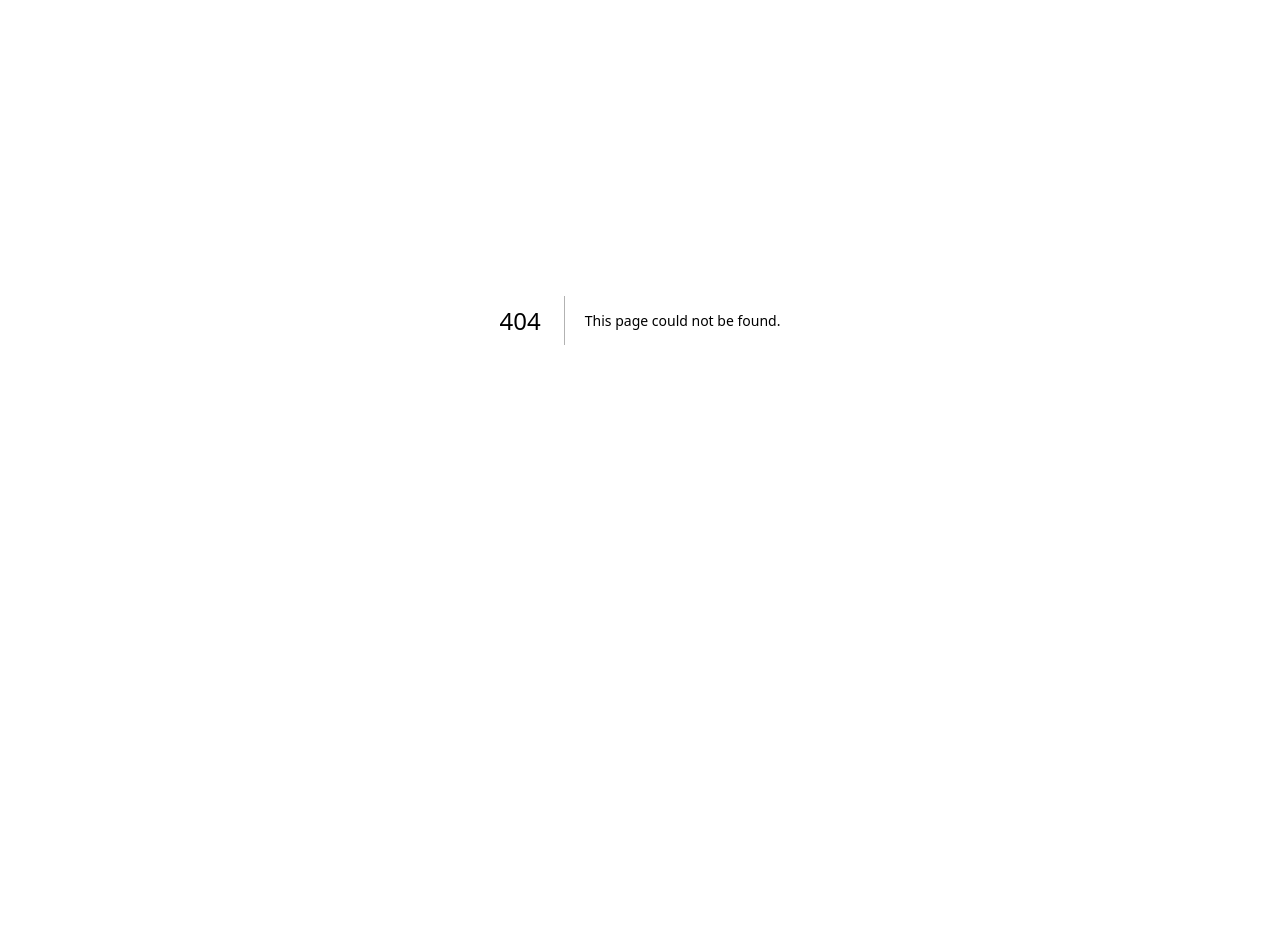
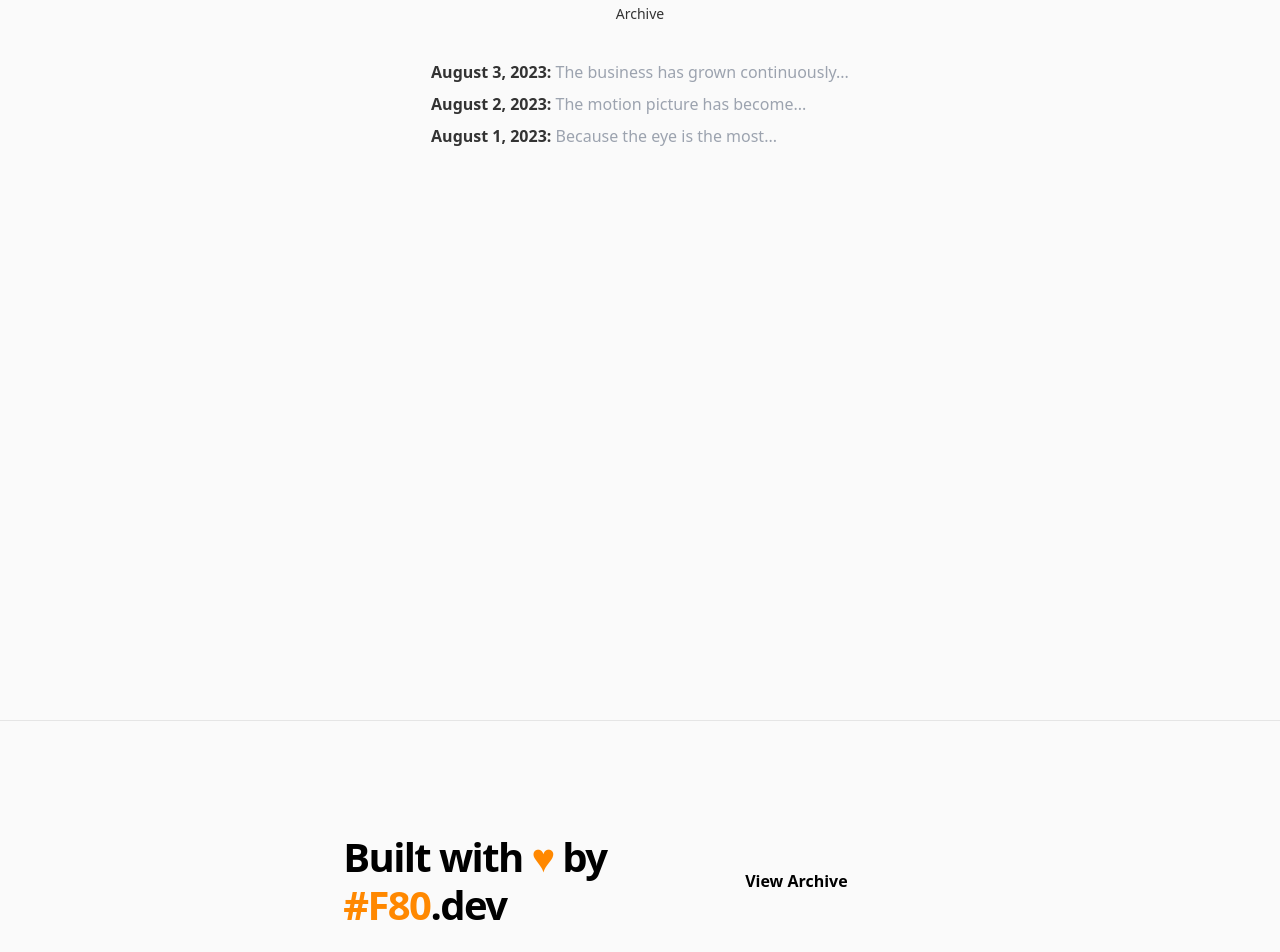
Before and after one commit to aidangarza/dqotd, a Next.js app: page /archive in a window 1280 px wide. Before the commit this address had no page. Shown: the part 80-1032 px from the top of the page. Before the commit the page ends 800 px from the top, so only its background shows below. Built offline with nearby package versions, Linux system fonts and the light colour scheme.

Commit message:
Populate footer, add Archive, and improve routing constants pattern

```diff
--- a/components/footer.tsx
+++ b/components/footer.tsx
@@ -1,5 +1,6 @@
 import Container from './container'
-import { EXAMPLE_PATH } from '../lib/constants'
+import { EXAMPLE_PATH, ROUTE_ARCHIVE } from '../lib/constants'
+import Link from 'next/link'
 
 const Footer = () => {
   return (
@@ -7,21 +8,23 @@ const Footer = () => {
       <Container>
         <div className="py-28 flex flex-col lg:flex-row items-center">
           <h3 className="text-4xl lg:text-[2.5rem] font-bold tracking-tighter leading-tight text-center lg:text-left mb-10 lg:mb-0 lg:pr-4 lg:w-1/2">
-            Statically Generated with Next.js.
+            Built with <span style={{ color: '#ff8800' }}>&hearts;</span> by{' '}
+            <a
+              href="https://www.f80.dev"
+              className="hover:underline"
+              target="_blank"
+            >
+              <span style={{ color: '#ff8800' }}>#F80</span>
+              .dev
+            </a>
           </h3>
           <div className="flex flex-col lg:flex-row justify-center items-center lg:pl-4 lg:w-1/2">
-            <a
-              href="https://nextjs.org/docs/basic-features/pages"
-              className="mx-3 bg-black hover:bg-white hover:text-black border border-black text-white font-bold py-3 px-12 lg:px-8 duration-200 transition-colors mb-6 lg:mb-0"
-            >
-              Read Documentation
-            </a>
-            <a
-              href={`https://github.com/vercel/next.js/tree/canary/examples/${EXAMPLE_PATH}`}
+            <Link
+              href={ROUTE_ARCHIVE}
               className="mx-3 font-bold hover:underline"
             >
-              View on GitHub
-            </a>
+              View Archive
+            </Link>
           </div>
         </div>
       </Container>
--- a/components/header.tsx
+++ b/components/header.tsx
@@ -1,12 +1,11 @@
 import Link from 'next/link'
 import { SITE_NAME } from '../lib/constants'
-import DateFormatter from './date-formatter'
 
 type Props = {
-  date: string
+  title?: React.ReactNode
 }
 
-const Header = ({ date }: Props) => {
+const Header = ({ title }: Props) => {
   return (
     <div className="my-8 space-y-3">
       <h2 className="text-2xl md:text-4xl font-bold tracking-tight md:tracking-tighter leading-tight">
@@ -15,9 +14,7 @@ const Header = ({ date }: Props) => {
         </Link>
         .
       </h2>
-      <h1 className="text-sm text-center">
-        Posted on <DateFormatter dateString={date} />
-      </h1>
+      {title && <h1 className="text-sm text-center">{title}</h1>}
     </div>
   )
 }
--- a/components/quote-body.tsx
+++ b/components/quote-body.tsx
@@ -1,6 +1,6 @@
 import markdownStyles from './markdown-styles.module.css'
 import QuoteNavigation from './quote-navigation'
-import { PATH_QUOTES, SITE_SHORTURL } from '../lib/constants'
+import { PATH_QUOTE, SITE_SHORTURL } from '../lib/constants'
 
 type Props = {
   slug: number
@@ -9,7 +9,7 @@ type Props = {
 }
 
 const QuoteBody = ({ slug, content, latestSlug }: Props) => {
-  const quoteUrl = `${SITE_SHORTURL}${PATH_QUOTES}/${slug}`
+  const quoteUrl = `${SITE_SHORTURL}${PATH_QUOTE(slug)}`
   const imageUrl = `${SITE_SHORTURL}/api/og-image/${slug}`
 
   return (
--- a/components/quote-navigation.tsx
+++ b/components/quote-navigation.tsx
@@ -1,4 +1,4 @@
-import { PATH_QUOTES } from '../lib/constants'
+import { PATH_QUOTE, ROUTE_QUOTE } from '../lib/constants'
 import Link from 'next/link'
 
 type Props = {
@@ -20,9 +20,9 @@ const LinkButton = ({ slug, children }) => {
   return (
     <Link
       role="button"
-      as={`${PATH_QUOTES}/${slug}`}
-      href={`${PATH_QUOTES}/[slug]`}
-      className="relative inline-flex items-center px-4 py-2 hover:bg-gray-200 dark:hover:bg-gray-600 rounded-md"
+      as={PATH_QUOTE(slug)}
+      href={ROUTE_QUOTE}
+      className="relative inline-flex items-center px-4 py-2 hover:bg-gray-200 dark:hover:bg-gray-600 rounded-md transition-colors"
     >
       {children}
     </Link>
--- a/lib/constants.ts
+++ b/lib/constants.ts
@@ -1,8 +1,15 @@
+// Site
 export const SITE_NAME = 'Disney Quote of the Day'
 export const SITE_SHORTNAME = 'DQotD'
 export const SITE_URL = 'https://disneyquoteoftheday.com'
 export const SITE_SHORTURL = 'https://dqotd.me'
-export const PATH_QUOTES = '/quotes'
+
+// Routing
+export const PATH_QUOTE = (slug: number) => `/quotes/${slug}`
+export const ROUTE_QUOTE = '/quotes/[slug]'
+export const ROUTE_ARCHIVE = '/archive'
+
+// Social
 export const EXAMPLE_PATH = 'blog-starter'
 export const CMS_NAME = 'Markdown'
 export const HOME_OG_IMAGE_URL =
--- /dev/null
+++ b/pages/archive.tsx
@@ -0,0 +1,52 @@
+import Container from '../components/container'
+import Layout from '../components/layout'
+import { getAllQuotes, getLatestQuote } from '../lib/api'
+import Head from 'next/head'
+import Quote from '../interfaces/quote'
+import { PATH_QUOTE, ROUTE_QUOTE, SITE_NAME } from '../lib/constants'
+import Header from '../components/header'
+import Link from 'next/link'
+import DateFormatter from '../components/date-formatter'
+
+type Props = {
+  allQuotes?: Quote[]
+}
+
+export default function Index({ allQuotes = [] }: Props) {
+  return (
+    <Layout>
+      <Head>
+        <title>{`${SITE_NAME} | Archive}`}</title>
+      </Head>
+      <Container fullScreen>
+        <Header title="Archive" />
+        <ul className="leading-loose">
+          {allQuotes.map((quote) => (
+            <li>
+              <Link
+                as={PATH_QUOTE(quote.slug)}
+                href={ROUTE_QUOTE}
+                className="hover:underline"
+              >
+                <b>
+                  <DateFormatter dateString={quote.releaseDate} />:{' '}
+                </b>
+                <span className="text-gray-400">{quote.excerpt}...</span>
+              </Link>
+            </li>
+          ))}
+        </ul>
+      </Container>
+    </Layout>
+  )
+}
+
+export const getStaticProps = async () => {
+  const allQuotes = getAllQuotes(['slug', 'excerpt', 'releaseDate'])
+
+  return {
+    props: {
+      allQuotes,
+    },
+  }
+}
--- a/pages/index.tsx
+++ b/pages/index.tsx
@@ -8,6 +8,7 @@ import { SITE_NAME } from '../lib/constants'
 import Header from '../components/header'
 import formatDate from '../lib/formatDate'
 import markdownToHtml from '../lib/markdownToHtml'
+import DateFormatter from '../components/date-formatter'
 
 type Props = {
   latestQuote: Quote
@@ -22,7 +23,13 @@ export default function Index({ latestQuote }: Props) {
         <title>{`${SITE_NAME} | ${formatDate(todayIso)}`}</title>
       </Head>
       <Container fullScreen>
-        <Header date={todayIso} />
+        <Header
+          title={
+            <>
+              Posted on <DateFormatter dateString={todayIso} />
+            </>
+          }
+        />
         {latestQuote && (
           <QuoteBody
             slug={latestQuote.slug}
--- a/pages/quotes/[slug].tsx
+++ b/pages/quotes/[slug].tsx
@@ -10,6 +10,7 @@ import { SITE_NAME } from '../../lib/constants'
 import markdownToHtml from '../../lib/markdownToHtml'
 import type QuoteType from '../../interfaces/quote'
 import formatDate from '../../lib/formatDate'
+import DateFormatter from '../../components/date-formatter'
 
 type Props = {
   post: QuoteType
@@ -26,15 +27,21 @@ export default function Post({ post, latestSlug, preview }: Props) {
   return (
     <Layout preview={preview}>
       <Container fullScreen>
-        <Header date={post.releaseDate} />
         {router.isFallback ? (
-          <span>Loading…</span>
+          <Header title="Loading…" />
         ) : (
           <>
             <Head>
               <title>{title}</title>
               <meta property="og:image" content={post.ogImage.url} />
             </Head>
+            <Header
+              title={
+                <>
+                  Posted on <DateFormatter dateString={post.releaseDate} />
+                </>
+              }
+            />
             <QuoteBody
               slug={post.slug}
               content={post.content}
```
